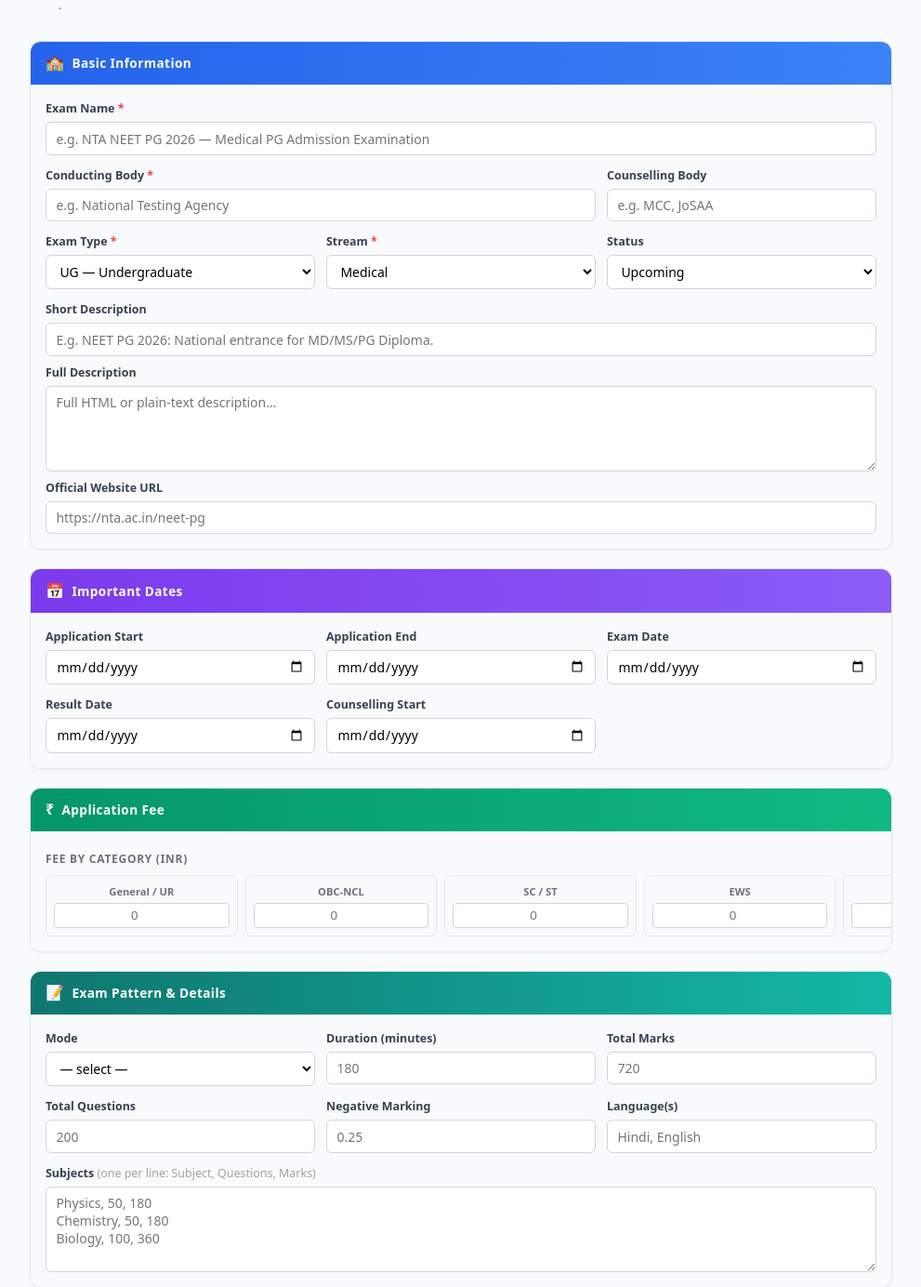
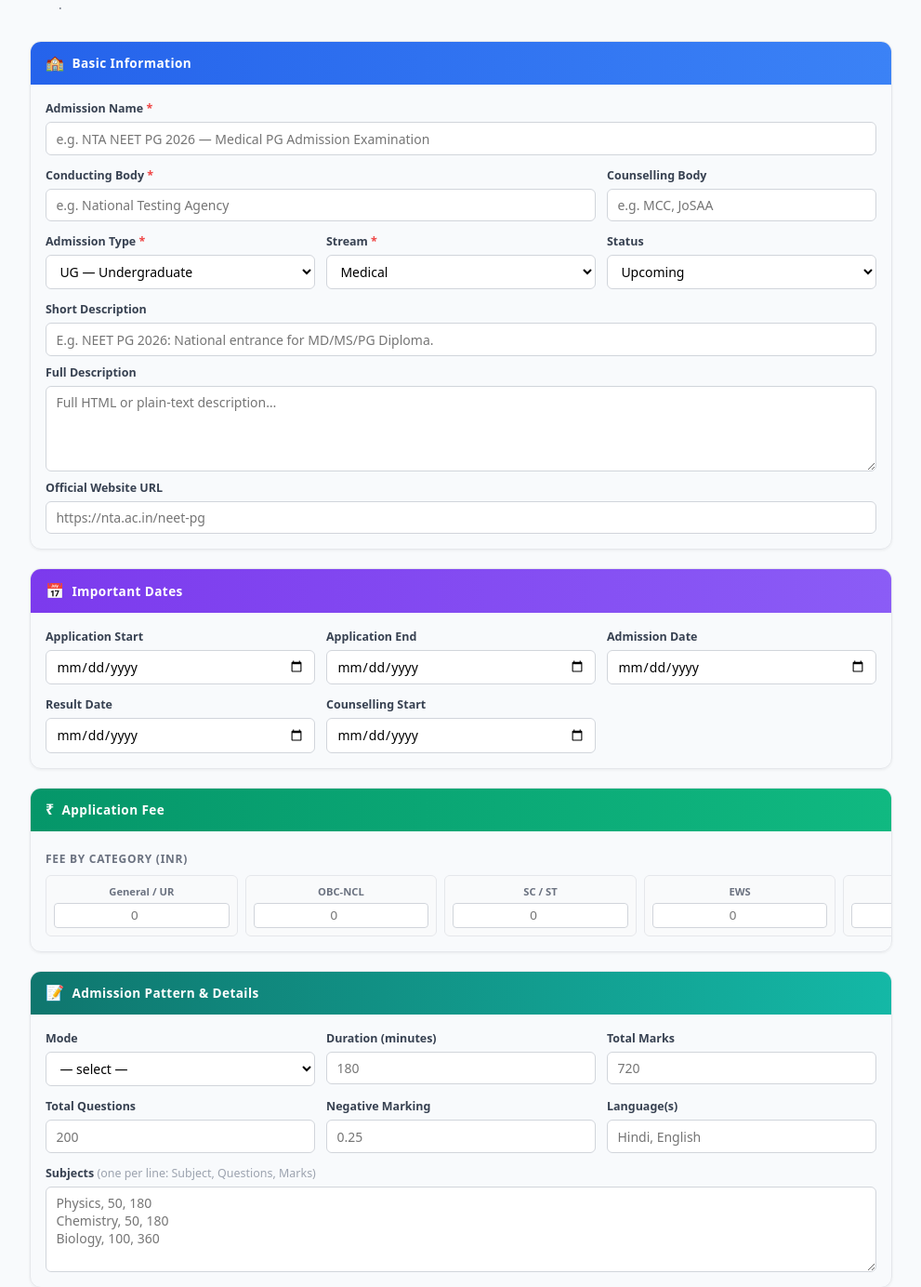
Before and after one commit to vacancyhai/hermes, a Flask app: template src/frontend-admin/app/templates/admissions/admission_edit.html in a window 1280 px wide. Shown: the part 209-1593 px from the top of the page at 93% size, without its empty margins (144-1135 px from the left). Run offline with Flask 3, Linux system fonts and the light colour scheme; the template is opened without the code that fills it, so the values that code supplies are empty; some libraries are stand-ins or nearby versions.

Commit message:
fix: rename Exam Name/Type/Date labels and ec_exam_* ids in admission_edit.html and admission_create.html; fix exam. context var refs; rename test data strings

```diff
--- a/src/frontend-admin/app/templates/admissions/admission_edit.html
+++ b/src/frontend-admin/app/templates/admissions/admission_edit.html
@@ -6,10 +6,10 @@
     <a href="/admissions" class="back-link">&#8592; Back to Admissions</a>
     <div class="page-header-row">
         <div>
-            <h1 class="page-title">&#127979; {{ exam.admission_name }}</h1>
+            <h1 class="page-title">&#127979; {{ admission.admission_name }}</h1>
             <p class="page-subtitle">
                 <span class="status-badge status-{{ admission.status }}">{{ admission.status | title }}</span>
-                &nbsp;{{ exam.admission_type | upper }} &middot; {{ exam.stream | replace('_',' ') | title }}
+                &nbsp;{{ admission.admission_type | upper }} &middot; {{ admission.stream | replace('_',' ') | title }}
             </p>
         </div>
         <div class="header-actions">
@@ -42,9 +42,9 @@
         <div class="section-body">
             <div class="form-grid-3">
                 <div class="form-group col-span-3">
-                    <label>Exam Name <span class="req">*</span></label>
+                    <label>Admission Name <span class="req">*</span></label>
                     <input type="text" name="admission_name" required
-                           value="{{ exam.admission_name }}"
+                           value="{{ admission.admission_name }}"
                            placeholder="e.g. NTA NEET PG 2026 — Medical PG Admission Examination">
                 </div>
                 <div class="form-group col-span-2">
@@ -60,10 +60,10 @@
                            placeholder="e.g. MCC, JoSAA">
                 </div>
                 <div class="form-group">
-                    <label>Exam Type <span class="req">*</span></label>
+                    <label>Admission Type <span class="req">*</span></label>
                     <select name="admission_type" required>
                         {% for val, lbl in [('ug','UG — Undergraduate'),('pg','PG — Postgraduate'),('doctoral','Doctoral'),('lateral','Lateral Entry')] %}
-                        <option value="{{ val }}" {{ 'selected' if exam.admission_type == val }}>{{ lbl }}</option>
+                        <option value="{{ val }}" {{ 'selected' if admission.admission_type == val }}>{{ lbl }}</option>
                         {% endfor %}
                     </select>
                 </div>
@@ -121,8 +121,8 @@
                     <input type="date" name="application_end" value="{{ admission.application_end or '' }}">
                 </div>
                 <div class="form-group">
-                    <label>Exam Date</label>
-                    <input type="date" name="admission_date" value="{{ exam.admission_date or '' }}">
+                    <label>Admission Date</label>
+                    <input type="date" name="admission_date" value="{{ admission.admission_date or '' }}">
                 </div>
                 <div class="form-group">
                     <label>Result Date</label>
@@ -161,7 +161,7 @@
     <div class="section-card">
         <div class="section-header" style="background:linear-gradient(90deg,#0f766e,#14b8a6)">
             <span class="section-icon">&#128221;</span>
-            <span>Exam Pattern &amp; Details</span>
+            <span>Admission Pattern &amp; Details</span>
         </div>
         <div class="section-body">
             <div class="form-grid-3">
```
Also changed, not shown: src/backend/tests/conftest.py (+1 -1 lines), src/backend/tests/integration/test_admissions.py (+2 -2 lines), src/frontend-admin/app/templates/admissions/admission_create.html (+7 -7 lines), src/frontend-admin/tests/integration/test_routes.py (+1 -1 lines).
